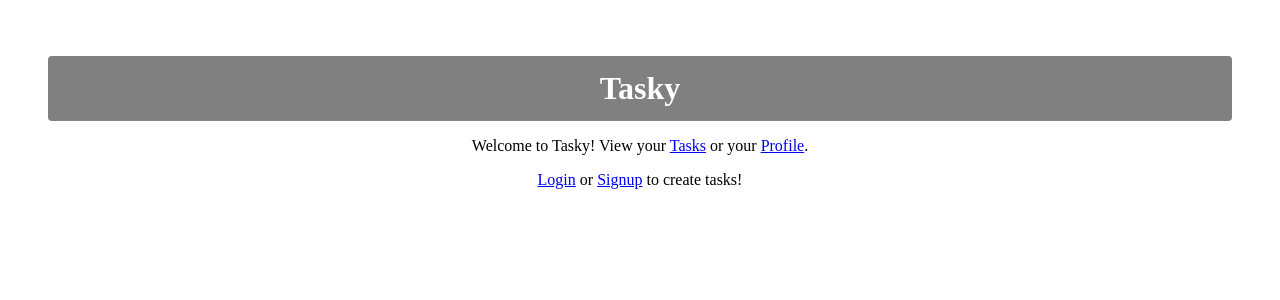
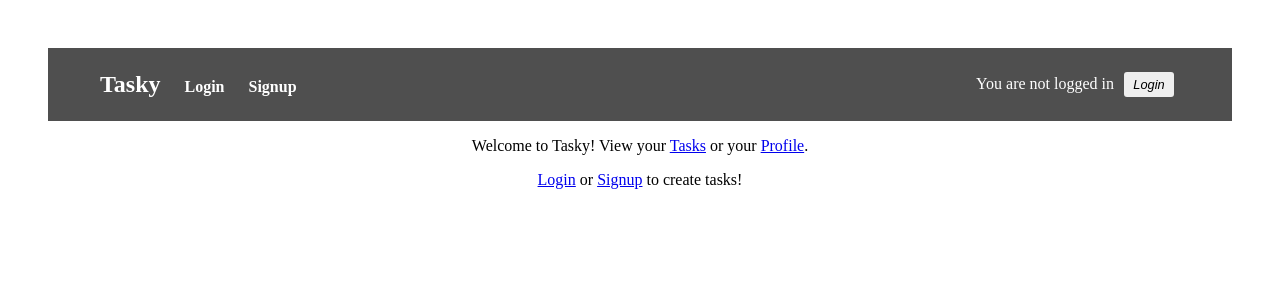
Before and after one commit to JackKiely1/wad-api-labs-2025, a React (Vite) app in the folder tasky-react/: page / in a window 1280 px wide. Shown: the top 300 px of the page. Built offline with nearby package versions, Linux system fonts and the light colour scheme.

Commit message:
Site Header added

```diff
--- a/tasky-react/src/App.css
+++ b/tasky-react/src/App.css
@@ -140,3 +140,41 @@
   width: 50%;
   margin: auto;
 }
+
+.site-header {
+  display: flex;
+  justify-content: space-between;
+  align-items: center;
+  background-color: #4f4f4f;
+  padding: 0rem 2rem;
+  color: white;
+}
+
+.left-section {
+  display: flex;
+  align-items: baseline; /* Align children to baseline */
+  gap: 1.5rem;
+}
+
+.home-link {
+  font-size: 1.5rem;
+  font-weight: bold;
+  text-decoration: none;
+  color: white;
+}
+
+.nav-links {
+  display: flex;
+  gap: 1.5rem;
+}
+
+.nav-links a {
+  color: white;
+  text-decoration: none;
+  font-weight: bold;
+  font-size: 1rem;
+}
+
+.nav-links a:hover, .home-link:hover {
+  text-decoration: underline;
+}
--- a/tasky-react/src/App.jsx
+++ b/tasky-react/src/App.jsx
@@ -8,6 +8,7 @@
 import ProfilePage from "./pages/profilePage";
 import AuthContextProvider from "./contexts/authContext";
 import ProtectedRoutes from "./protectedRoutes";
+import Header from "./components/SiteHeader";
 import './App.css';
 
 const queryClient = new QueryClient({
@@ -26,7 +27,7 @@
       <BrowserRouter>
         <AuthContextProvider>
           <div className="container">
-            <h1>Tasky</h1>
+          <Header />
             <Routes>
               <Route path="/" element={< StartPage />} />
               <Route path="/login" element={< LoginPage />} />
--- /dev/null
+++ b/tasky-react/src/components/siteHeader.jsx
@@ -0,0 +1,44 @@
+import { useContext } from "react";
+import { useNavigate, Link } from "react-router";
+import { AuthContext } from "../contexts/authContext";
+
+const Header = () => {
+  const context = useContext(AuthContext);
+  const navigate = useNavigate();
+
+  return (
+    <header className="site-header">
+    <div className="left-section">
+      <Link to="/" className="home-link">Tasky</Link>
+      <nav className="nav-links">
+        {context.isAuthenticated ? (
+          <>
+            <Link to="/tasks">Tasks</Link>
+            <Link to="/profile">Profile</Link>
+          </>
+        ) : (
+          <>
+            <Link to="/login">Login</Link>
+            <Link to="/signup">Signup</Link>
+          </>
+        )}
+      </nav>
+      </div>
+      <div>
+        {context.isAuthenticated ? (
+          <>
+            <span>Welcome {context.userName}! </span>
+            <button onClick={() => context.signout()}>Sign out</button>
+          </>
+        ) : (
+          <>
+            <span>You are not logged in </span>
+            <button onClick={() => navigate("/login")}>Login</button>
+          </>
+        )}
+      </div>
+    </header>
+  );
+};
+
+export default Header;
```
